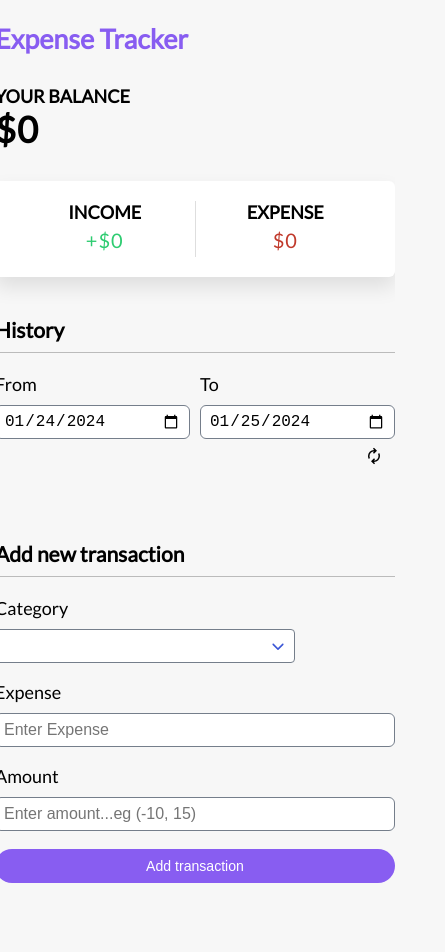
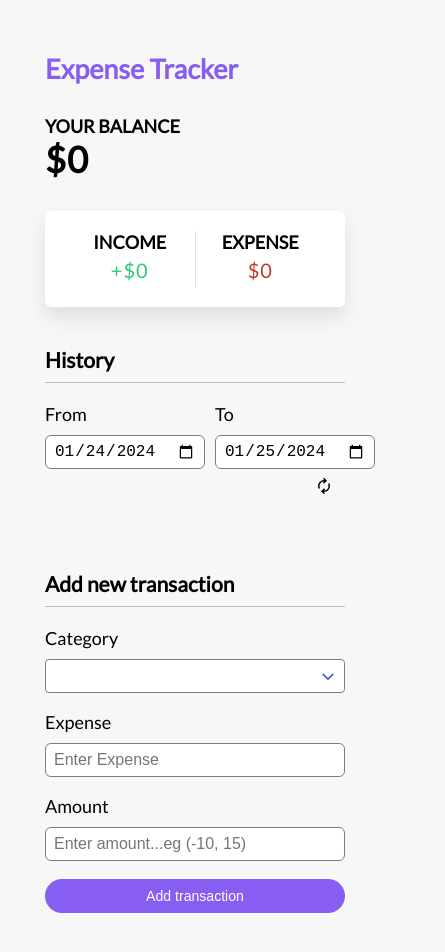
Before and after one commit to amineodjn/expense-tracker, a Vue app: page / in a window 390 px wide. Shown: the top 952 px of the page, 445 px wide, since content can reach past the window. Before the commit the page ends 913 px from the top, so only its background shows below. Built offline with nearby package versions, Linux system fonts and the light colour scheme.

Commit message:
Added the mobile vue style

```diff
--- a/src/assets/style.css
+++ b/src/assets/style.css
@@ -269,3 +269,11 @@ input[type='date']:focus, input[type='date']:active,
     text-overflow: ellipsis;
     white-space: nowrap;
 }
+
+/* Mobile vue */
+@media (max-width: 768px) {
+  #app {
+    width: 360px;
+    padding: 30px;
+  }
+}
```
